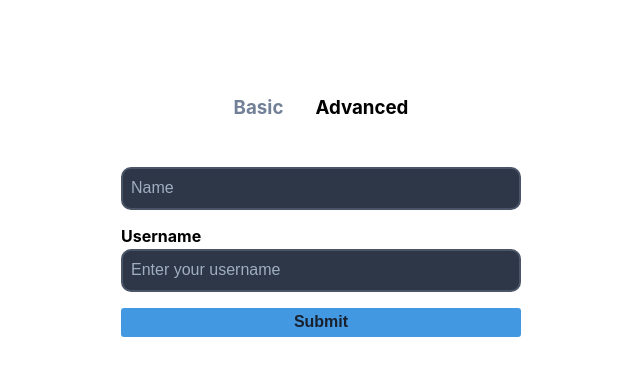
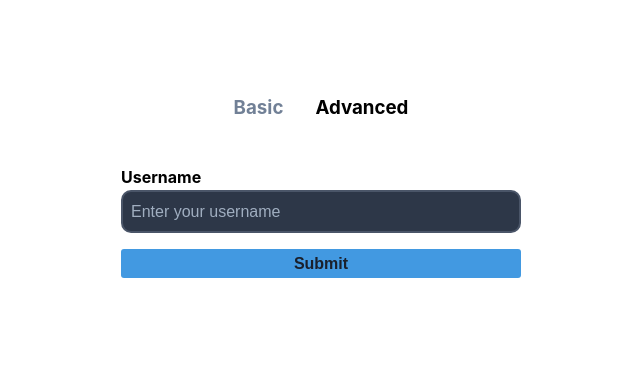
Before and after one commit to Annie-Huang/formik-tutorial, a React (Create React App) app: page / in a window 1280 px wide. Both pictures are taken after a click on the element "Advanced". Shown: the top 376 px of the page, without its empty margins (319-959 px from the left). Built offline with nearby package versions, Linux system fonts and the light colour scheme.

Commit message:
Get the type hook up properly

```diff
--- a/src/components/AdvancedForm.tsx
+++ b/src/components/AdvancedForm.tsx
@@ -13,7 +13,7 @@ const AdvancedForm = () => {
           {/*  value={props.values.name}*/}
           {/*  name='name'*/}
           {/*/>*/}
-          <Field type='text' name='name' placeholder='Name' />
+          {/*<Field type='text' name='name' placeholder='Name' />*/}
 
           <CustomInput
             label='Username'
--- a/src/components/CustomInput.tsx
+++ b/src/components/CustomInput.tsx
@@ -2,6 +2,9 @@ import React, { FC } from 'react';
 
 interface CustomInputProps {
   label: string;
+  name: string;
+  type: string;
+  placeholder: string;
 }
 const CustomInput: FC<CustomInputProps> = ({ label, ...props }) => {
   return (
```
